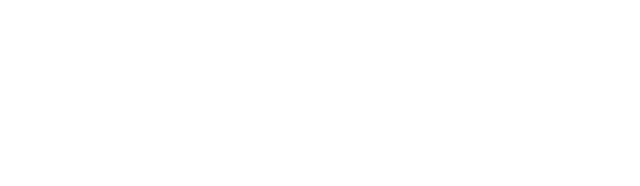
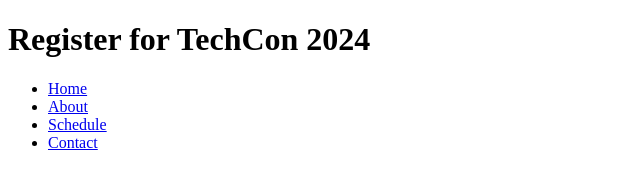
Before and after one commit to IyvonneAyoyi/TechCon_HTML, a plain HTML site: page techcon_website/register.html in a window 1280 px wide. Shown: the whole page, without its empty margins (0-640 px from the left). Drawn offline with Linux system fonts and the light colour scheme.

Commit message:
Add header with page title and navigation menu to register.html

```diff
--- a/techcon_website/register.html
+++ b/techcon_website/register.html
@@ -6,6 +6,17 @@
     <title>Register for TechCon 2024</title>
 </head>
 <body>
+    <header>
+  <h1>Register for TechCon 2024</h1>
+  <nav>
+    <ul>
+      <li><a href="index.html">Home</a></li>
+      <li><a href="about.html">About</a></li>
+      <li><a href="schedule.html">Schedule</a></li>
+      <li><a href="contact.html">Contact</a></li>
+    </ul>
+  </nav>
+</header>
 
 </body>
 </html>
```
